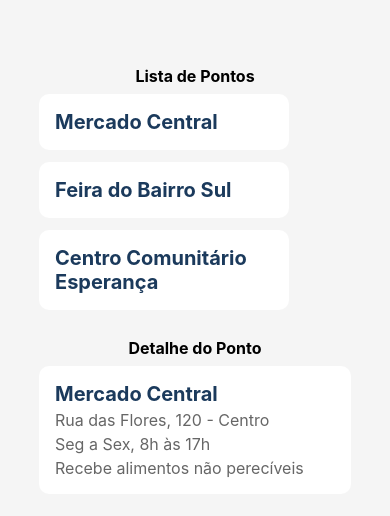
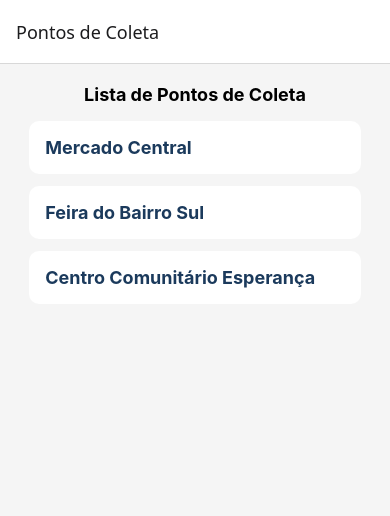
Before and after one commit to LuizSantos-study/Instituto-Mao-Amiga, a React Native app: screen /PontosColeta in a window 390 px wide. Shown: the top 516 px of the page. Built offline with nearby package versions, Linux system fonts and the light colour scheme.

Commit message:
feat(navigation): implementa navegacao entre pontos de coleta e detalhes e adicona dependecia (#4)

```diff
--- a/App.tsx
+++ b/App.tsx
@@ -1,123 +1,30 @@
+import React from 'react';
+import { NavigationContainer } from '@react-navigation/native';
+import { createNativeStackNavigator } from '@react-navigation/native-stack';
 import { StatusBar } from 'expo-status-bar';
-import { StyleSheet, Text, View } from 'react-native';
 
-// Tipo
-type Ponto = {
-  id: string;
-  nome: string;
-  endereco: string;
-  diasHorarios: string;
-  recebeDistribui: string;
-};
+// Importação das telas da pasta Telas
+import PontosColeta from './Telas/PontosColeta/PontosColeta';
+import DetalhesPontosColeta from './Telas/Detalhes/DetalhesPontosColeta';
 
-//Dados mockados
-const PONTOS_MOCK: Ponto[] = [
-  {
-    id: '1',
-    nome: 'Mercado Central',
-    endereco: 'Rua das Flores, 120 - Centro',
-    diasHorarios: 'Seg a Sex, 8h às 17h',
-    recebeDistribui: 'Recebe alimentos não perecíveis',
-  },
-  {
-    id: '2',
-    nome: 'Feira do Bairro Sul',
-    endereco: 'Av. Brasil, 850 - Bairro Sul',
-    diasHorarios: 'Sáb, 7h às 12h',
-    recebeDistribui: 'Recebe frutas e verduras',
-  },
-  {
-    id: '3',
-    nome: 'Centro Comunitário Esperança',
-    endereco: 'Rua da Paz, 45 - Vila Nova',
-    diasHorarios: 'Ter e Qui, 14h às 18h',
-    recebeDistribui: 'Distribui roupas e cobertores',
-  },
-];
+const Stack = createNativeStackNavigator();
 
-//Tela de Lista
-function PontoItem({ ponto }: { ponto: Ponto }) {
+export default function App() {
   return (
-    <View style={styles.card}>
-      <Text style={styles.nome}>{ponto.nome}</Text>
-    </View>
+    <NavigationContainer>
+      <Stack.Navigator initialRouteName="PontosColeta">
+        <Stack.Screen
+          name="PontosColeta"
+          component={PontosColeta}
+          options={{ title: 'Pontos de Coleta' }}
+        />
+        <Stack.Screen
+          name="DetalhesPontosColeta"
+          component={DetalhesPontosColeta}
+          options={{ title: 'Detalhes do Ponto' }}
+        />
+      </Stack.Navigator>
+      <StatusBar style="auto" />
+    </NavigationContainer>
   );
 }
-
-function TelaListaPontos() {
-  return (
-    <View style={styles.listContainer}>
-      {PONTOS_MOCK.map((ponto) => (
-        <PontoItem key={ponto.id} ponto={ponto} />
-      ))}
-    </View>
-  );
-}
-
-//Tela de Detalhe
-function DetalhePonto({ ponto }: { ponto: Ponto }) {
-  return (
-    <View style={styles.card}>
-      <Text style={styles.nome}>{ponto.nome}</Text>
-      <Text style={styles.campo}>{ponto.endereco}</Text>
-      <Text style={styles.campo}>{ponto.diasHorarios}</Text>
-      <Text style={styles.campo}>{ponto.recebeDistribui}</Text>
-    </View>
-  );
-}
-
-function TelaDetalhePonto() {
-  return <DetalhePonto ponto={PONTOS_MOCK[0]} />;
-}
-
-//App
-export default function App() {
-  return (
-    <View style={styles.container}>
-      <Text style={styles.titulo}>Lista de Pontos</Text>
-      <TelaListaPontos />
-
-      <Text style={styles.titulo}>Detalhe do Ponto</Text>
-      <TelaDetalhePonto />
-
-      <StatusBar style="auto" />
-    </View>
-  );
-}
-
-//Estilos
-const styles = StyleSheet.create({
-  container: {
-    flex: 1,
-    backgroundColor: '#f5f5f5',
-    alignItems: 'center',
-    paddingTop: 50,
-  },
-  titulo: {
-    fontSize: 16,
-    fontWeight: 'bold',
-    marginTop: 16,
-    marginBottom: 8,
-  },
-  listContainer: {
-    width: '80%',
-  },
-  card: {
-    backgroundColor: '#fff',
-    padding: 16,
-    borderRadius: 10,
-    marginBottom: 12,
-    elevation: 10,
-    width: '80%',
-  },
-  nome: {
-    fontSize: 20,
-    fontWeight: 'bold',
-    color: '#1B3A5C',
-  },
-  campo: {
-    fontSize: 16,
-    color: '#666',
-    marginTop: 4,
-  },
-});
--- /dev/null
+++ b/Telas/Detalhes/DetalhesPontosColeta.tsx
@@ -0,0 +1,46 @@
+import React from 'react';
+import { StyleSheet, Text, View } from 'react-native';
+import { Ponto } from '../PontosColeta/PontosColeta';
+
+export default function DetalhesPontosColeta({ route }: any) {
+  // Extrai o objeto ponto enviado como parâmetro
+  const { ponto }: { ponto: Ponto } = route.params;
+
+  return (
+    <View style={styles.container}>
+      <View style={styles.card}>
+        <Text style={styles.nome}>{ponto.nome}</Text>
+        <Text style={styles.campo}>📍 {ponto.endereco}</Text>
+        <Text style={styles.campo}>🕒 {ponto.diasHorarios}</Text>
+        <Text style={styles.campo}>📦 {ponto.recebeDistribui}</Text>
+      </View>
+    </View>
+  );
+}
+
+const styles = StyleSheet.create({
+  container: {
+    flex: 1,
+    backgroundColor: '#f5f5f5',
+    alignItems: 'center',
+    paddingTop: 30,
+  },
+  card: {
+    backgroundColor: '#fff',
+    padding: 20,
+    borderRadius: 10,
+    elevation: 8,
+    width: '85%',
+  },
+  nome: {
+    fontSize: 22,
+    fontWeight: 'bold',
+    color: '#1B3A5C',
+    marginBottom: 12,
+  },
+  campo: {
+    fontSize: 16,
+    color: '#444',
+    marginTop: 8,
+  },
+});
--- /dev/null
+++ b/Telas/PontosColeta/PontosColeta.tsx
@@ -0,0 +1,84 @@
+import React from 'react';
+import { StyleSheet, Text, View, TouchableOpacity } from 'react-native';
+
+export type Ponto = {
+  id: string;
+  nome: string;
+  endereco: string;
+  diasHorarios: string;
+  recebeDistribui: string;
+};
+
+export const PONTOS_MOCK: Ponto[] = [
+  {
+    id: '1',
+    nome: 'Mercado Central',
+    endereco: 'Rua das Flores, 120 - Centro',
+    diasHorarios: 'Seg a Sex, 8h às 17h',
+    recebeDistribui: 'Recebe alimentos não perecíveis',
+  },
+  {
+    id: '2',
+    nome: 'Feira do Bairro Sul',
+    endereco: 'Av. Brasil, 850 - Bairro Sul',
+    diasHorarios: 'Sáb, 7h às 12h',
+    recebeDistribui: 'Recebe frutas e verduras',
+  },
+  {
+    id: '3',
+    nome: 'Centro Comunitário Esperança',
+    endereco: 'Rua da Paz, 45 - Vila Nova',
+    diasHorarios: 'Ter e Qui, 14h às 18h',
+    recebeDistribui: 'Distribui roupas e cobertores',
+  },
+];
+
+export default function PontosColeta({ navigation }: any) {
+  return (
+    <View style={styles.container}>
+      <Text style={styles.titulo}>Lista de Pontos de Coleta</Text>
+      <View style={styles.listContainer}>
+        {PONTOS_MOCK.map((ponto) => (
+          <TouchableOpacity
+            key={ponto.id}
+            style={styles.card}
+            onPress={() => navigation.navigate('DetalhesPontosColeta', { ponto })}
+          >
+            <Text style={styles.nome}>{ponto.nome}</Text>
+          </TouchableOpacity>
+        ))}
+      </View>
+    </View>
+  );
+}
+
+const styles = StyleSheet.create({
+  container: {
+    flex: 1,
+    backgroundColor: '#f5f5f5',
+    alignItems: 'center',
+    paddingTop: 20,
+  },
+  titulo: {
+    fontSize: 18,
+    fontWeight: 'bold',
+    marginBottom: 16,
+  },
+  listContainer: {
+    width: '100%',
+    alignItems: 'center',
+  },
+  card: {
+    backgroundColor: '#fff',
+    padding: 16,
+    borderRadius: 10,
+    marginBottom: 12,
+    elevation: 8,
+    width: '85%',
+  },
+  nome: {
+    fontSize: 18,
+    fontWeight: 'bold',
+    color: '#1B3A5C',
+  },
+});
--- a/package.json
+++ b/package.json
@@ -10,6 +10,7 @@
   },
   "dependencies": {
     "@react-navigation/native": "^7.3.16",
+    "@react-navigation/native-stack": "^7.18.8",
     "@react-navigation/stack": "^7.10.22",
     "expo": "~54.0.35",
     "expo-status-bar": "~3.0.9",
```
Also changed, not shown: 1 other file (tests, documents, lock files or other folders).
